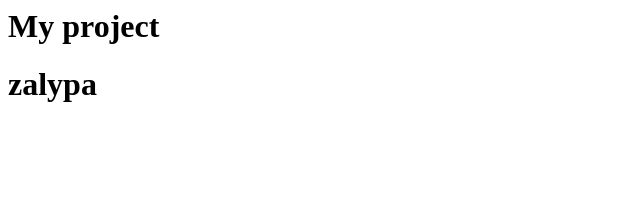
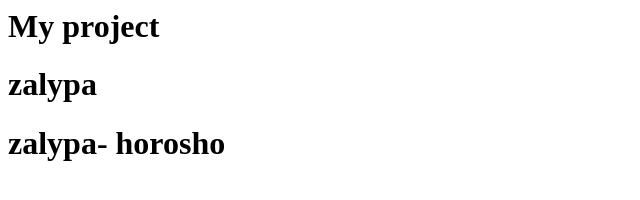
Before and after one commit to SunWW08/my-first-git, a plain HTML site: page index.html in a window 1280 px wide. Shown: the whole page, without its empty margins (0-640 px from the left). Drawn offline with Linux system fonts and the light colour scheme.

Commit message:
Update index.html

```diff
--- a/index.html
+++ b/index.html
@@ -1,2 +1,3 @@
 <h1>My project</h1>
 <h1>zalypa</h1>
+<h1>zalypa- horosho</h1>
```
